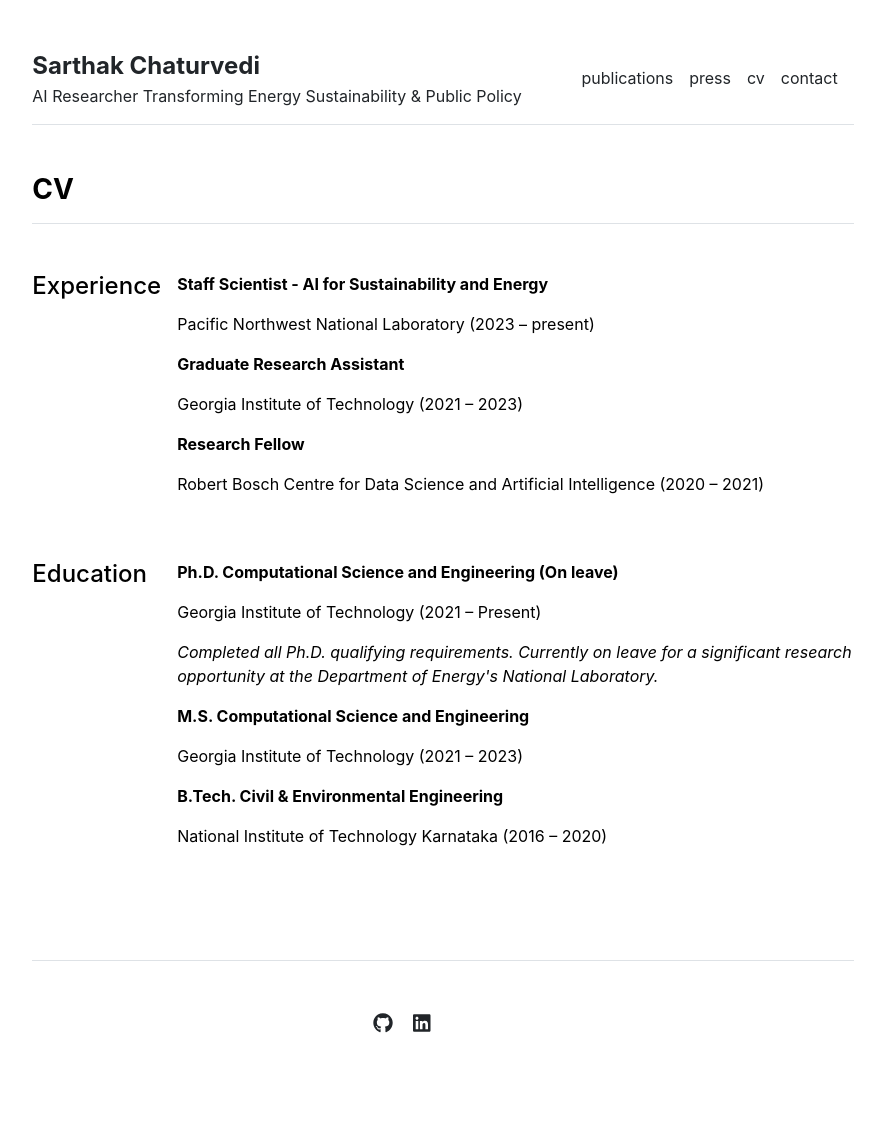
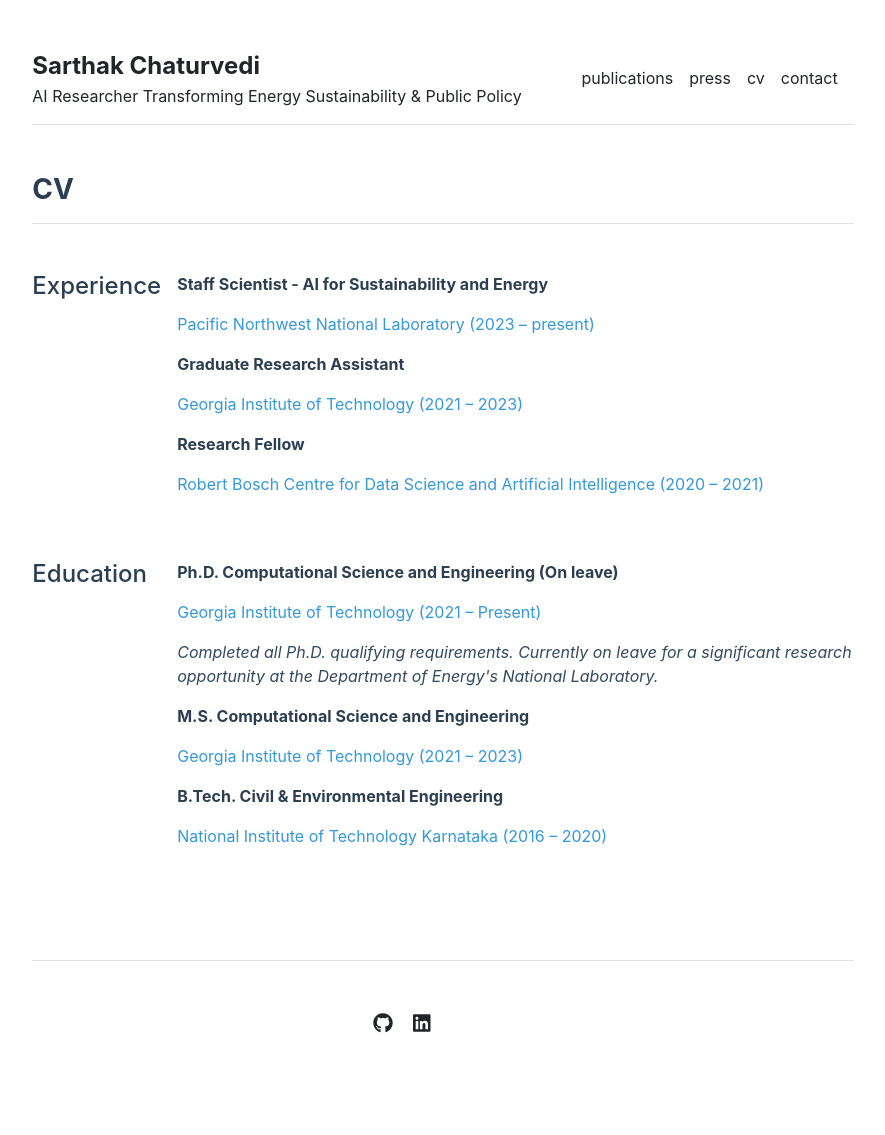
Before and after one commit to sarthakchat/sarthakchat.github.io, a Jekyll site: the page built from cv.md, in a window 1280 px wide. Shown: the whole page, without its empty margins (197-1082 px from the left). Built offline with Jekyll 4.4.1, drawn with Linux system fonts in a browser that asks for light colours.

Commit message:
Update cv.html

```diff
--- a/_layouts/cv.html
+++ b/_layouts/cv.html
@@ -6,31 +6,31 @@ layout: default
 
 <div class="row g-5 mb-5">
   <div>
-    <h3 class="fw-bold border-bottom pb-3 mb-5">CV</h3>
+    <h3 class="fw-bold border-bottom pb-3 mb-5" style="color: #2C3E50;">CV</h3>
     <div class="row g-5 mb-5">
       <div class="col-md-2">
-        <h4>Experience</h4>
+        <h4 style="color: #2C3E50;">Experience</h4>
       </div>
       <div class="col-md-10">
         {% for section in site.data.cv.academic-experience %}
-          <p class="fw-bold">{{ section.title }}</p>
-          <p>{{ section.description }}</p>
+          <p class="fw-bold" style="color: #2C3E50;">{{ section.title }}</p>
+          <p style="color: #3498DB;">{{ section.description }}</p>
           {% if section.details %}
-            <p><em>{{ section.details }}</em></p>
+            <p><em style="color: #34495E;">{{ section.details }}</em></p>
           {% endif %}
         {% endfor %}
       </div>
     </div>
     <div class="row g-5 mb-5">
       <div class="col-md-2">
-        <h4>Education</h4>
+        <h4 style="color: #2C3E50;">Education</h4>
       </div>
       <div class="col-md-10">
         {% for section in site.data.cv.education %}
-          <p class="fw-bold">{{ section.title }}</p>
-          <p>{{ section.description }}</p>
+          <p class="fw-bold" style="color: #2C3E50;">{{ section.title }}</p>
+          <p style="color: #3498DB;">{{ section.description }}</p>
           {% if section.details %}
-            <p><em>{{ section.details }}</em></p>
+            <p><em style="color: #34495E;">{{ section.details }}</em></p>
           {% endif %}
         {% endfor %}
       </div>
```
